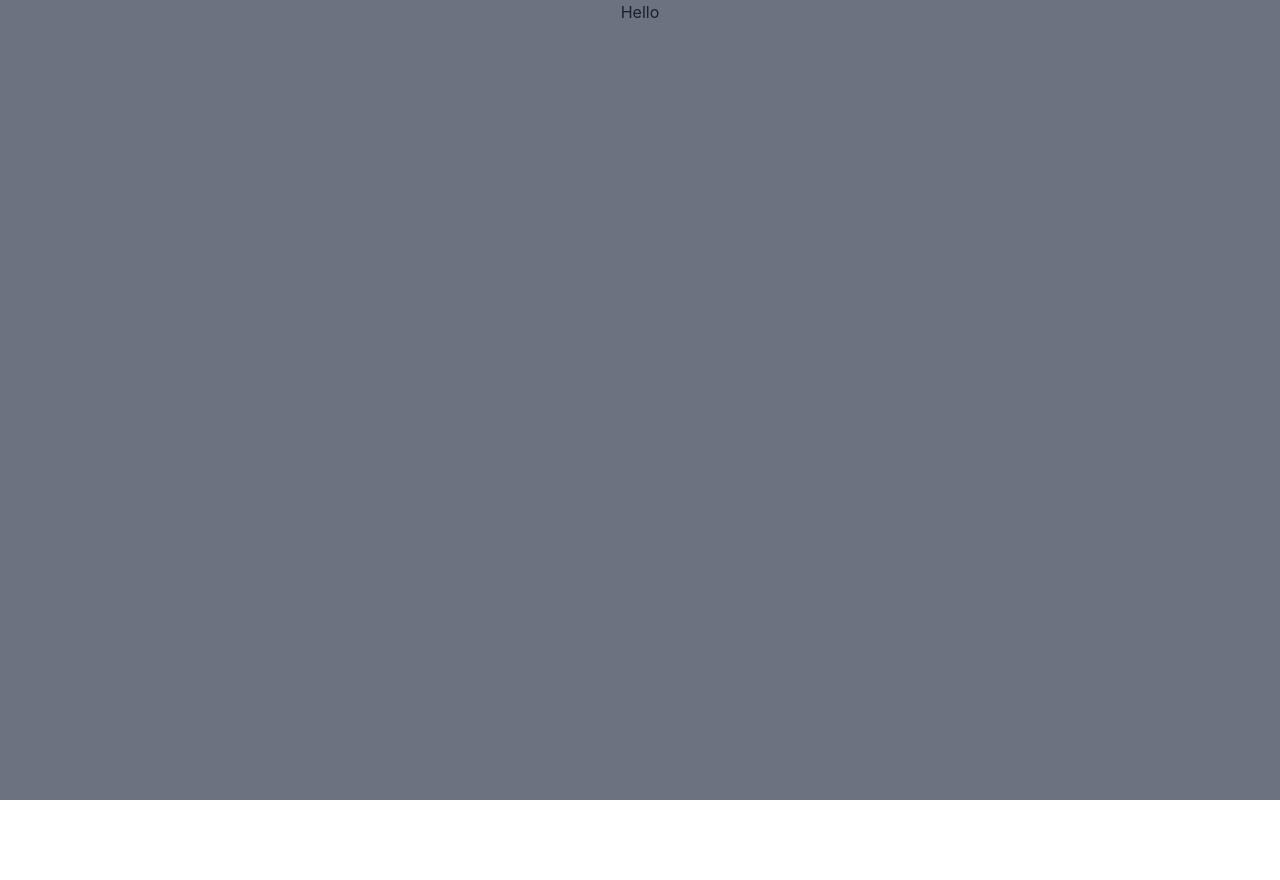
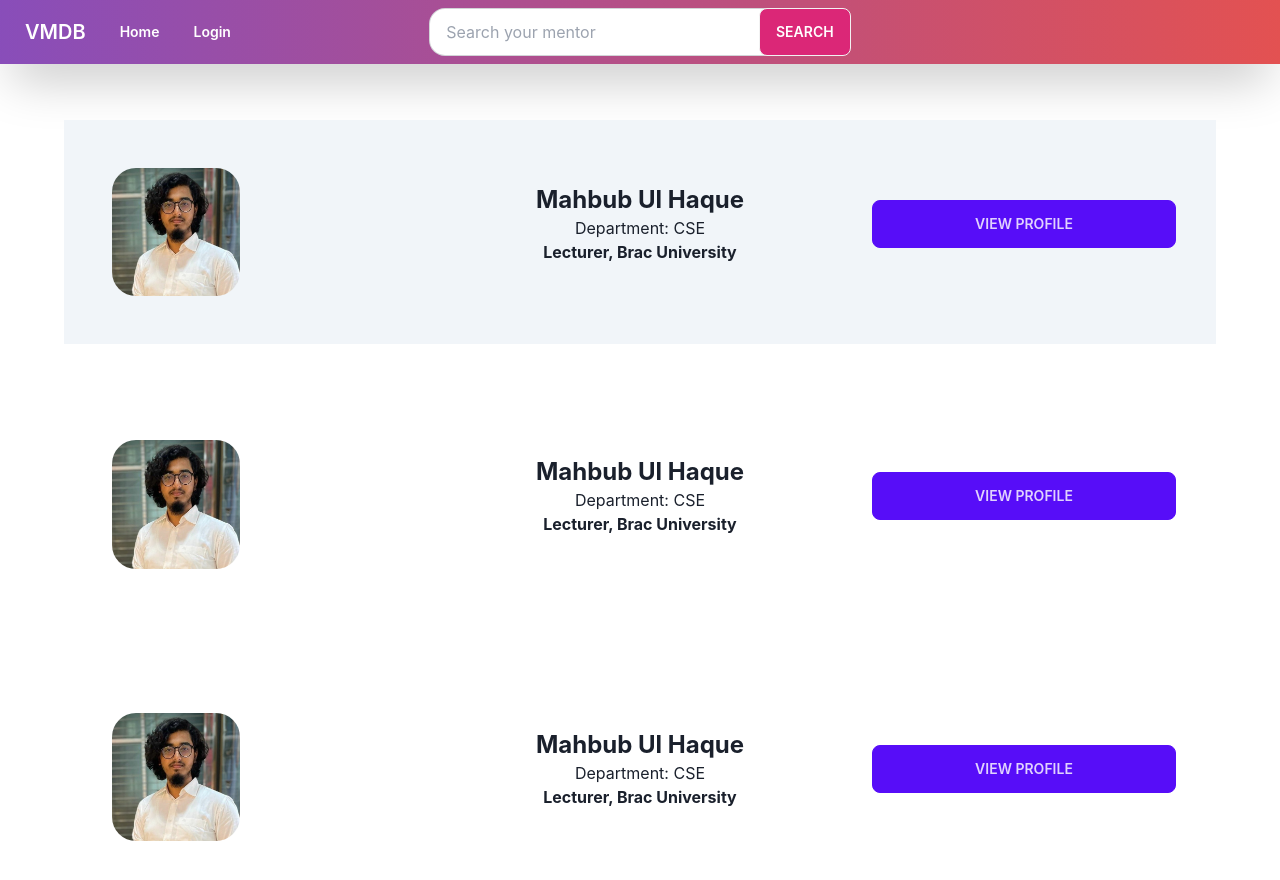
Before and after one commit to ArifinRafi/Virtual_mentor_database-VMDB-, a React (Create React App) app: page /Profile in a window 1280 px wide. Shown: the top 880 px of the page. Before the commit the page ends 800 px from the top, so only its background shows below. Built offline with nearby package versions, Linux system fonts and the light colour scheme.

Commit message:
profile section added

```diff
--- /dev/null
+++ b/src/css/Profile.css
@@ -0,0 +1,6 @@
+.profile-section{
+    position: relative;
+    top: 15%;
+    width: 90%;
+    padding: auto;
+}
--- a/src/pages/Profile.js
+++ b/src/pages/Profile.js
@@ -1,10 +1,44 @@
 import React from 'react';
-
+import mahbub from '../images/mahbub.jpg'
+import '../css/Profile.css'
+import Navbar from './Navbar';
 const Profile = () => {
     return (
-        <div className='h-screen bg-gray-500'>
-            Hello
+        <div className='h-screen bg-white'>
+            <Navbar></Navbar>
+           <div className='grid lg:grid-cols-3 hover:bg-slate-200 bg-slate-100 border-rounded profile-section mx-auto'>
+            <img src={mahbub} className='rounded-3xl w-64 lg:w-32 m-12 ' alt="" />
 
+            <div>
+                <h1 className=' text-2xl font-bold grid align-items-center mt-16'>Mahbub Ul Haque</h1>
+                <p>Department: CSE</p>
+                <p className='font-bold' >Lecturer, Brac University</p>
+            </div>
+            <button className='btn btn-primary mt-20 mx-10'>View Profile</button>
+
+           </div>
+           <div className='grid grid-cols-3 hover:bg-slate-200 bg-slate-100 bg-white border-rounded profile-section mt-12 mx-auto'>
+            <img src={mahbub} className='rounded-3xl w-32 m-12 ' alt="" />
+
+            <div>
+                <h1 className=' text-2xl font-bold grid align-items-center mt-16'>Mahbub Ul Haque</h1>
+                <p >Department: CSE</p>
+                <p className='font-bold'>Lecturer, Brac University</p>
+            </div>
+            <button className='btn btn-primary mt-20 mx-10'>View Profile</button>
+
+           </div>
+
+           <div className='grid grid-cols-3 hover:bg-slate-200 bg-slate-100 bg-white border-rounded profile-section mt-12 mx-auto'>
+            <img src={mahbub} className='rounded-3xl w-32 m-12 ' alt="" />
+
+            <div>
+                <h1 className=' text-2xl font-bold grid align-items-center mt-16'>Mahbub Ul Haque</h1>
+                <p>Department: CSE</p>
+                <p className='font-bold'>Lecturer, Brac University</p>
+            </div>
+            <button className='btn btn-primary mt-20 mx-10'>View Profile</button>
+           </div>
         </div>
     );
 };
```
Also changed, not shown: src/images/mahbub.jpg (added).
